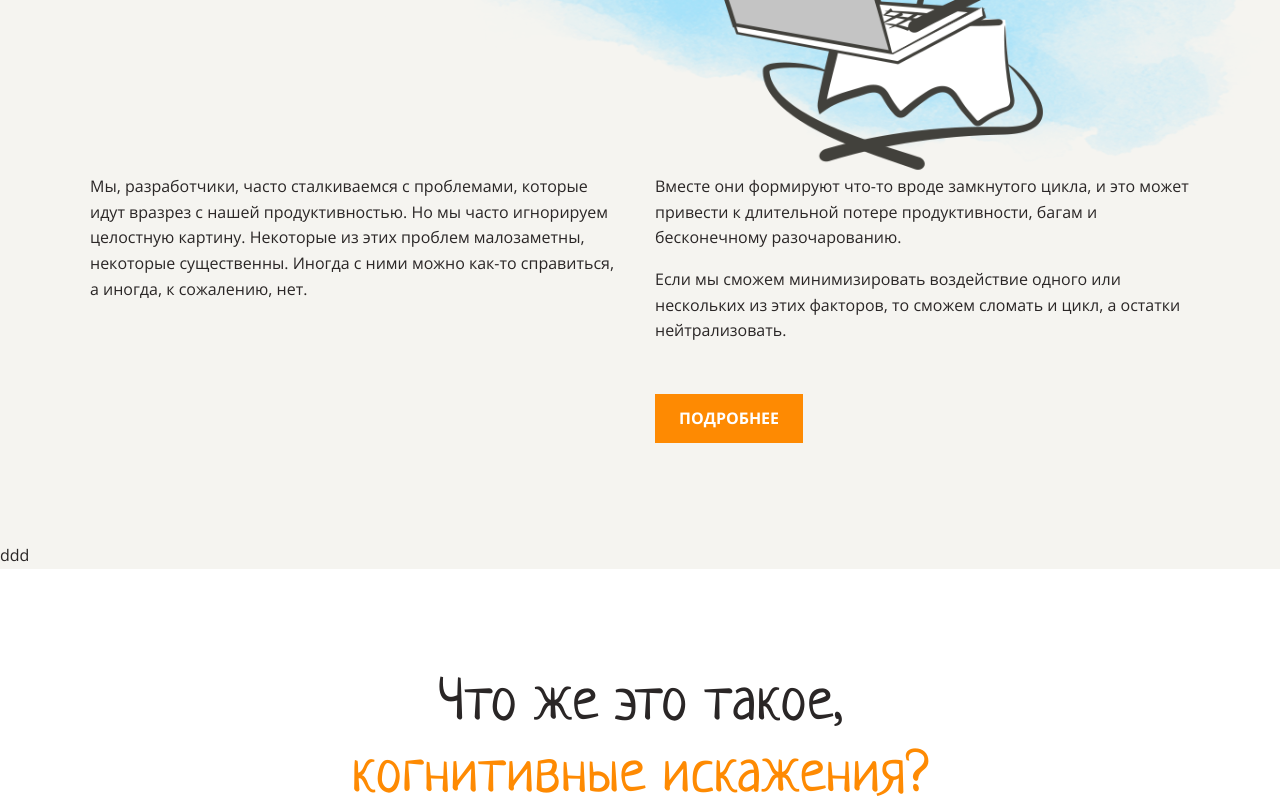
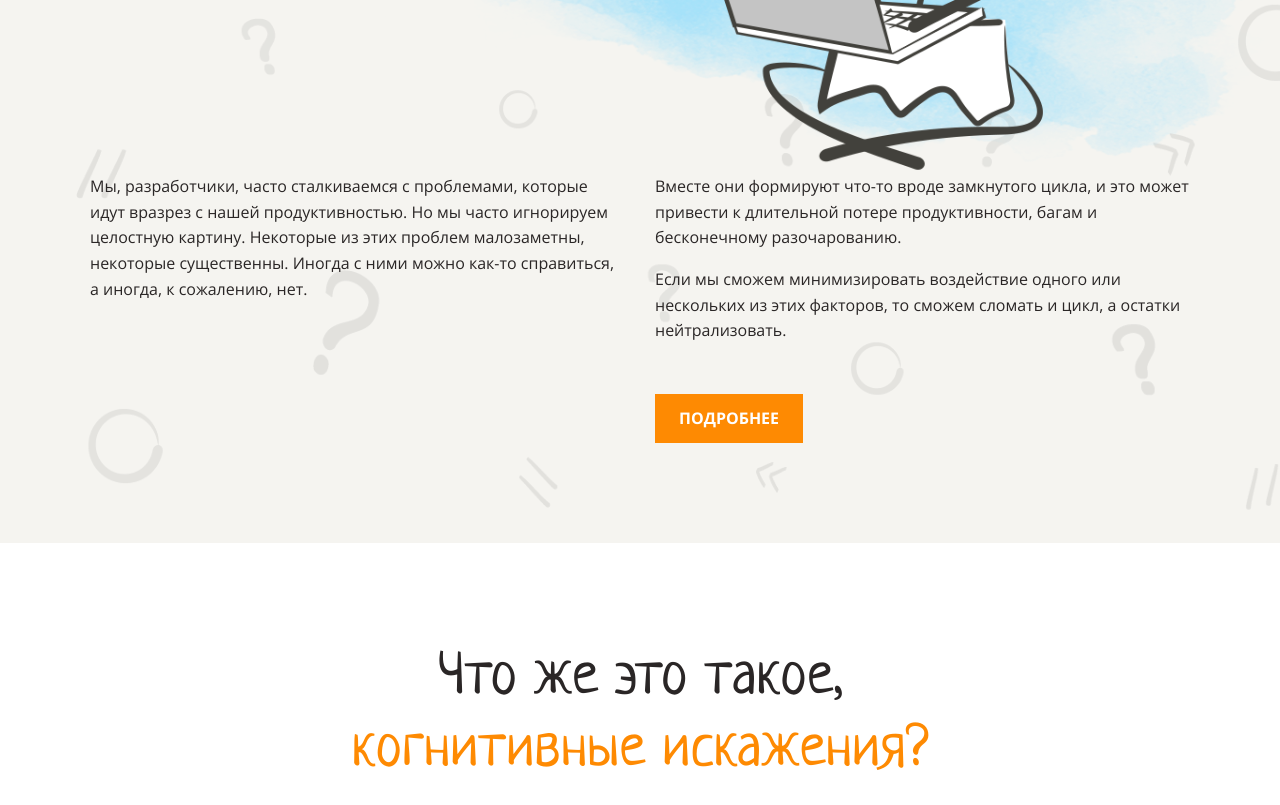
Before and after one commit to paalso/layout-designer-project-lvl1, a website: page src/index.html in a window 1280 px wide. Shown: the part 370-1175 px from the top of the page. Drawn offline with Linux system fonts and the light colour scheme.

Commit message:
Fix errors: fix background image

```diff
--- a/src/index.html
+++ b/src/index.html
@@ -11,7 +11,7 @@
 </head>
 
 <body>
-  <header class="main-header bg-light question-background">
+  <header class="main-header bg-light pos-relative question-background">
     <div class="container pos-relative">
       <div class="header-img pos-absolute"></div>
       <h1 class="header-title">
@@ -31,7 +31,7 @@
           <a class="btn btn-details" href="#">Подробнее</a>
         </div>
       </div>
-    </div>ddd
+    </div>
   </header>
 
   <main>
--- a/src/styles/basic/atomic.css
+++ b/src/styles/basic/atomic.css
@@ -61,7 +61,7 @@
   width: 100%;
   height: 100%;
 
-  background: url("../img/background.png") no-repeat;
+  background: url("../../img/background.png") no-repeat;
   background-size: cover;
   opacity: 0.1;
 
```
